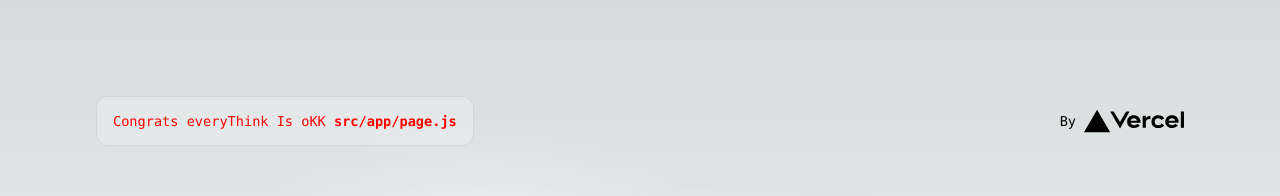
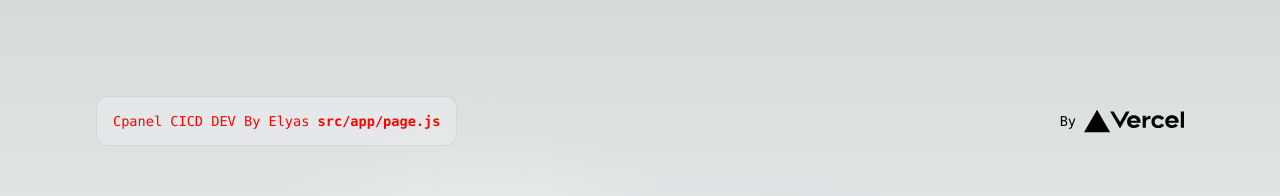
Before and after one commit to elyas-hanafi/cpanel_cicd, a Next.js app: page / in a window 1280 px wide. Shown: the top 196 px of the page. Built offline with nearby package versions, Linux system fonts and the light colour scheme.

Commit message:
update for test

```diff
--- a/src/app/page.js
+++ b/src/app/page.js
@@ -6,7 +6,7 @@ export default function Home() {
     <main className={styles.main}>
       <div className={styles.description}>
         <p style={{ color: 'red' }}>
-          Congrats everyThink Is oKK&nbsp;
+          Cpanel CICD DEV By Elyas&nbsp;
           <code className={styles.code}>src/app/page.js</code>
         </p>
         <div>
```
